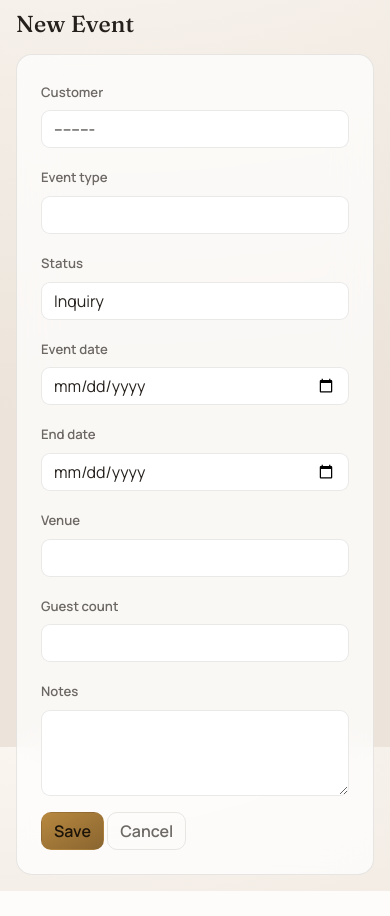
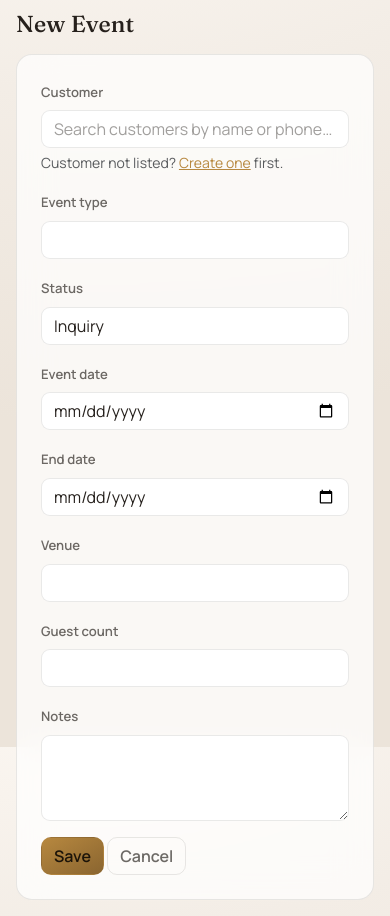
Before and after one commit to Naggayi-Daphne-Pearl/Pretty_events_management_system, a Django app: page /events/new/ in a window 390 px wide. Shown: the part 97-1013 px from the top of the page. Before the commit the page ends 988 px from the top, so only its background shows below. Run offline with Django 5.2, Linux system fonts and the light colour scheme; the visitor is signed in with stand-in values (Sample User, id 1); data that the repository does not hold is empty.

Commit message:
Marry Customer -> Event -> Quotation into one intuitive chain
Per plan: (1) creating a new customer now redirects straight into a
pre-filled New Event form instead of the customer detail page — the
common "new inquiry" case captures both in one sitting — with a "skip,
just save the customer" link back to detail for the contact-only case.
(2) The event form's customer field is now a JS-driven search box
(filters an embedded {name, phone} list client-side) instead of a plain
<select>, since that gets painful once the customer list grows — this
is exactly the "live-searching a customer" pattern the original spec
called for, just applied at event creation (the actual customer-picking
touchpoint in this app) rather than quotation creation.

(3) Event.advance_status_at_least(): creating a quotation now nudges
Inquiry -> Quoted, and converting a quotation to an invoice nudges
-> Confirmed, each surfaced as an info message. It only ever moves
forward through the pipeline, never backward, and never touches a
cancelled event — staff can still override the status manually at any
time via the event edit form.

Verified end-to-end: new customer -> pre-filled New Event form -> saved
event (status Inquiry) -> created quotation (status auto-advanced to
Quoted, confirmed via the rendered badge) -> converted to invoice
(status auto-advanced to Confirmed).

Co-Authored-By: Claude Sonnet 5 <noreply@anthropic.com>

```diff
--- a/billing/views.py
+++ b/billing/views.py
@@ -79,6 +79,8 @@ def quotation_create(request, event_pk):
             formset = QuotationLineItemFormSet(request.POST, instance=quotation)
             if formset.is_valid():
                 formset.save()
+                if event.advance_status_at_least(Event.Status.QUOTED):
+                    messages.info(request, f'Event status advanced to "{event.get_status_display()}".')
                 messages.success(request, f'Quotation {quotation.number} created.')
                 return redirect('billing:quotation_detail', pk=quotation.pk)
     else:
@@ -119,6 +121,8 @@ def quotation_convert(request, pk):
     invoice = Invoice.create_from_quotation(quotation, created_by=request.user)
     quotation.status = Quotation.Status.APPROVED
     quotation.save(update_fields=['status'])
+    if quotation.event.advance_status_at_least(Event.Status.CONFIRMED):
+        messages.info(request, f'Event status advanced to "{quotation.event.get_status_display()}".')
     messages.success(request, f'Invoice {invoice.number} created from {quotation.number}.')
     return redirect('billing:invoice_detail', pk=invoice.pk)
 
--- a/events/models.py
+++ b/events/models.py
@@ -49,3 +49,27 @@ class Event(TimeStampedModel):
         return self.event_date >= timezone.localdate() and self.status not in (
             self.Status.COMPLETED, self.Status.CANCELLED,
         )
+
+    # Pipeline order for advance_status_at_least — deliberately excludes CANCELLED,
+    # which is a terminal, out-of-band state a status.index() lookup should never touch.
+    STATUS_PIPELINE = [Status.INQUIRY, Status.QUOTED, Status.CONFIRMED, Status.IN_PROGRESS, Status.COMPLETED]
+
+    def advance_status_at_least(self, target):
+        """
+        Move status forward to `target` if it's currently earlier in the pipeline
+        (e.g. creating a quotation nudges Inquiry -> Quoted). Never moves backward
+        and never touches a cancelled event. Staff can still override the status
+        manually at any time via the event edit form. Returns True if it changed.
+        """
+        if self.status == self.Status.CANCELLED:
+            return False
+        try:
+            current_index = self.STATUS_PIPELINE.index(self.status)
+            target_index = self.STATUS_PIPELINE.index(target)
+        except ValueError:
+            return False
+        if target_index > current_index:
+            self.status = target
+            self.save(update_fields=['status'])
+            return True
+        return False
--- a/events/views.py
+++ b/events/views.py
@@ -60,26 +60,49 @@ class EventDetailView(LoginRequiredMixin, PermissionRequiredMixin, AssignedEvent
         return ctx
 
 
-class EventCreateView(LoginRequiredMixin, PermissionRequiredMixin, SuccessMessageMixin, CreateView):
+class CustomerSearchDataMixin:
+    """Feeds the event form's JS-driven customer search box — see event_form.html.
+    A plain <select> is fine for a handful of customers, painful for hundreds."""
+
+    def get_context_data(self, **kwargs):
+        ctx = super().get_context_data(**kwargs)
+        ctx['customers'] = list(Customer.objects.order_by('name').values('id', 'name', 'phone'))
+        return ctx
+
+
+class EventCreateView(
+    LoginRequiredMixin, PermissionRequiredMixin, SuccessMessageMixin, CustomerSearchDataMixin, CreateView,
+):
     model = Event
     form_class = EventForm
     permission_required = 'events.add_event'
     template_name = 'events/event_form.html'
     success_message = 'Event created.'
 
+    def get_prefill_customer(self):
+        customer_id = self.request.GET.get('customer')
+        return Customer.objects.filter(pk=customer_id).first() if customer_id else None
+
     def get_initial(self):
         initial = super().get_initial()
-        customer_id = self.request.GET.get('customer')
-        if customer_id:
-            initial['customer'] = Customer.objects.filter(pk=customer_id).first()
+        prefill_customer = self.get_prefill_customer()
+        if prefill_customer:
+            initial['customer'] = prefill_customer
         return initial
+
+    def get_context_data(self, **kwargs):
+        ctx = super().get_context_data(**kwargs)
+        ctx['prefill_customer'] = self.get_prefill_customer()
+        return ctx
 
     def form_valid(self, form):
         form.instance.created_by = self.request.user
         return super().form_valid(form)
 
 
-class EventUpdateView(LoginRequiredMixin, PermissionRequiredMixin, SuccessMessageMixin, UpdateView):
+class EventUpdateView(
+    LoginRequiredMixin, PermissionRequiredMixin, SuccessMessageMixin, CustomerSearchDataMixin, UpdateView,
+):
     model = Event
     form_class = EventForm
     permission_required = 'events.change_event'
--- a/templates/base.html
+++ b/templates/base.html
@@ -189,6 +189,15 @@
         }
         .dropdown-item:hover, .dropdown-item:focus { background: var(--gold-soft); color: var(--text-1); }
         .dropdown-item-text { padding: 4px 10px; }
+
+        .customer-search-wrap { position: relative; }
+        .customer-search-results {
+            position: absolute; top: 100%; left: 0; right: 0; z-index: 20; margin-top: 4px;
+            background: var(--menu-bg); border: 1px solid var(--border); border-radius: 10px;
+            max-height: 220px; overflow-y: auto; box-shadow: 0 12px 32px rgba(0,0,0,0.18);
+        }
+        .customer-search-result { padding: 8px 12px; cursor: pointer; font-size: 13.5px; color: var(--text-1); }
+        .customer-search-result:hover { background: var(--gold-soft); }
 
         .card {
             background: var(--panel); border: 1px solid var(--border); border-radius: 16px;
--- a/templates/events/event_form.html
+++ b/templates/events/event_form.html
@@ -4,14 +4,34 @@
 <nav class="breadcrumb-trail"><a href="{% url 'dashboard' %}">Dashboard</a><span class="sep">/</span><a href="{% url 'events:list' %}">Events</a><span class="sep">/</span>{% if object %}<a href="{% url 'events:detail' object.pk %}">{{ object.event_type }}</a><span class="sep">/</span><span class="current">Edit</span>{% else %}<span class="current">New Event</span>{% endif %}</nav>
 {% endblock %}
 {% block content %}
-<h3 class="mb-3">{% if object %}Edit Event{% else %}New Event{% endif %}</h3>
+{% if prefill_customer %}
+    <h3 class="mb-1">New event for {{ prefill_customer.name }}</h3>
+    <p class="text-muted mb-3">
+        Not booking an event for them right now?
+        <a href="{% url 'customers:detail' prefill_customer.pk %}">Skip — just save the customer</a>.
+    </p>
+{% else %}
+    <h3 class="mb-3">{% if object %}Edit Event{% else %}New Event{% endif %}</h3>
+{% endif %}
+
 <div class="card p-4" style="max-width: 640px;">
     <form method="post">
         {% csrf_token %}
         {% for field in form %}
             <div class="mb-3">
                 <label class="form-label">{{ field.label }}</label>
-                {{ field }}
+                {% if field.name == 'customer' %}
+                    <div class="customer-search-wrap">
+                        <input type="hidden" name="customer" id="id_customer" value="{{ field.value|default:'' }}">
+                        <input type="text" class="form-control" id="customer-search" autocomplete="off"
+                               placeholder="Search customers by name or phone…"
+                               value="{% if prefill_customer %}{{ prefill_customer.name }}{% elif object %}{{ object.customer.name }}{% endif %}">
+                        <div id="customer-results" class="customer-search-results" hidden></div>
+                    </div>
+                    <div class="form-text small">Customer not listed? <a href="{% url 'customers:create' %}">Create one</a> first.</div>
+                {% else %}
+                    {{ field }}
+                {% endif %}
                 {% if field.errors %}<div class="text-danger small">{{ field.errors }}</div>{% endif %}
             </div>
         {% endfor %}
@@ -19,4 +39,49 @@
         <a href="{% if object %}{% url 'events:detail' object.pk %}{% else %}{% url 'events:list' %}{% endif %}" class="btn btn-outline-secondary">Cancel</a>
     </form>
 </div>
+
+{{ customers|json_script:"customers-data" }}
+<script>
+(function () {
+    var dataEl = document.getElementById('customers-data');
+    var input = document.getElementById('customer-search');
+    if (!dataEl || !input) return;
+    var customers = JSON.parse(dataEl.textContent);
+    var hidden = document.getElementById('id_customer');
+    var results = document.getElementById('customer-results');
+
+    function render(list) {
+        results.innerHTML = '';
+        if (!list.length) { results.hidden = true; return; }
+        list.slice(0, 8).forEach(function (c) {
+            var row = document.createElement('div');
+            row.className = 'customer-search-result';
+            row.textContent = c.name + (c.phone ? ' — ' + c.phone : '');
+            row.addEventListener('mousedown', function (e) {
+                e.preventDefault();
+                hidden.value = c.id;
+                input.value = c.name;
+                results.hidden = true;
+            });
+            results.appendChild(row);
+        });
+        results.hidden = false;
+    }
+
+    input.addEventListener('input', function () {
+        hidden.value = '';
+        var q = input.value.trim().toLowerCase();
+        if (!q) { results.hidden = true; return; }
+        render(customers.filter(function (c) {
+            return c.name.toLowerCase().indexOf(q) !== -1 || (c.phone || '').indexOf(q) !== -1;
+        }));
+    });
+    input.addEventListener('focus', function () {
+        if (input.value.trim()) input.dispatchEvent(new Event('input'));
+    });
+    input.addEventListener('blur', function () {
+        setTimeout(function () { results.hidden = true; }, 150);
+    });
+})();
+</script>
 {% endblock %}
```
Also changed, not shown: customers/views.py (+10 -1 lines).
